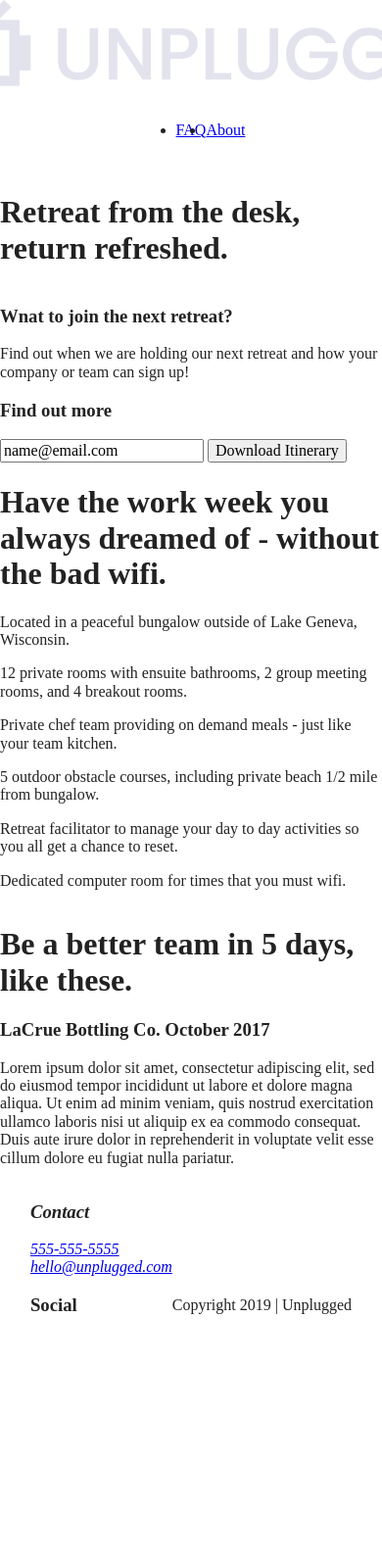
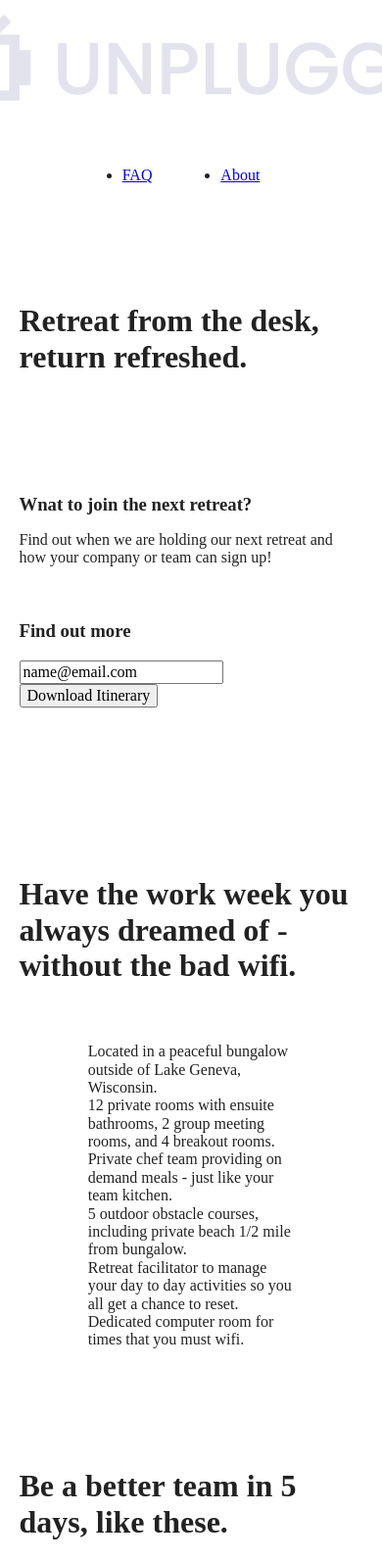
Before and after one commit to kyle-wolt/unplugged-retreat, a website built with Parcel: page index.html in a window 390 px wide. Shown: the top 1594 px of the page at 98% size. Before the commit the page ends 1458 px from the top, so only its background shows below. Built offline with nearby package versions, Linux system fonts and the light colour scheme.

Commit message:
Formatted mobile layout with margins

```diff
--- a/css/main.css
+++ b/css/main.css
@@ -87,6 +87,12 @@ textarea {
    Author's custom styles
    ========================================================================== */
 
+.content-wrapper {
+  width: 90%;
+  margin: 50px 0;
+}
+
+
 /***** BASE HEADER - FOOTER STYLES *****/
 
 header,
@@ -97,11 +103,22 @@ footer {
   flex-flow: row wrap;
 }
 
+header {
+  padding: 15px 0;
+}
+
 header .content-wrapper {
   display: flex;
   justify-content: center;
   align-items: center;
   flex-flow: row wrap;
+  margin: 0;
+}
+
+.header-divider {
+  width: 100%;
+  height: 1px;
+  margin: 10px 0 20px 0;
 }
 
 header nav {
@@ -109,11 +126,31 @@ header nav {
   justify-content: space-around;
   align-items: center;
   flex-flow: row wrap;
+  width: 60%;
 }
 
 header nav ul {
   display: flex;
   justify-content: space-around;
+  width: 100%;
+  padding: 0;
+}
+
+footer {
+  flex-direction: column;
+}
+
+footer .content-wrapper {
+  width: 55%;
+  margin: 50px 0;
+}
+
+footer .contact {
+  margin: 50px 0;
+}
+
+footer .contact a {
+  margin: 0;
 }
 
 footer .social-icons {
@@ -126,6 +163,11 @@ footer .social-icons p {
   display: flex;
   justify-content: center;
   align-items: center;
+  margin: 0;
+}
+
+footer .copyright {
+  margin: 20px 0;
 }
 
 /***** MOBILE STYLE - HOMEPAGE *****/
@@ -143,23 +185,52 @@ aside {
   flex-flow: row wrap;
 }
 
+.form-description h3 {
+  margin: 0;
+}
+
+.form {
+  padding: 20px 0 50px 0;
+}
+
 .features {
   display: flex;
   justify-content: center;
   flex-flow: row wrap;
 }
 
-.feature .feature-items {
+.features .features-items {
   display: flex;
   justify-content: center;
   align-items: center;
   flex-flow: row wrap;
 }
 
+.features-items h1 {
+  margin-bottom: 60px;
+}
+
+.features article {
+  width: 60%;
+}
+
+.features p {
+  margin: 0;
+}
+
 .reviews {
   display: flex;
   justify-content: center;
   flex-flow: row wrap;
+}
+
+.reviews h1 {
+  margin-bottom: 25px;
+}
+
+.reviews h3 {
+  width: 55%;
+  margin: 25px 0;
 }
 
 /***** MOBILE STYLES - ABOUT PAGE *****/
@@ -178,6 +249,10 @@ aside {
   flex-flow: row wrap;
 }
 
+.contact-content a {
+  margin: 0;
+}
+
 /***** MOBILE STYLES - FAQ PAGE *****/
 
 .faq {
@@ -194,7 +269,13 @@ aside {
   flex-flow: row wrap;
 }
 
+.faq h1 {
+  margin-bottom: 45px;
+}
 
+.faq-content {
+  margin-bottom: 50px;
+}
 
 
 /* ==========================================================================
```
Also changed, not shown: about/index.html (+7 -4 lines), faq/index.html (+2 -1 lines).
